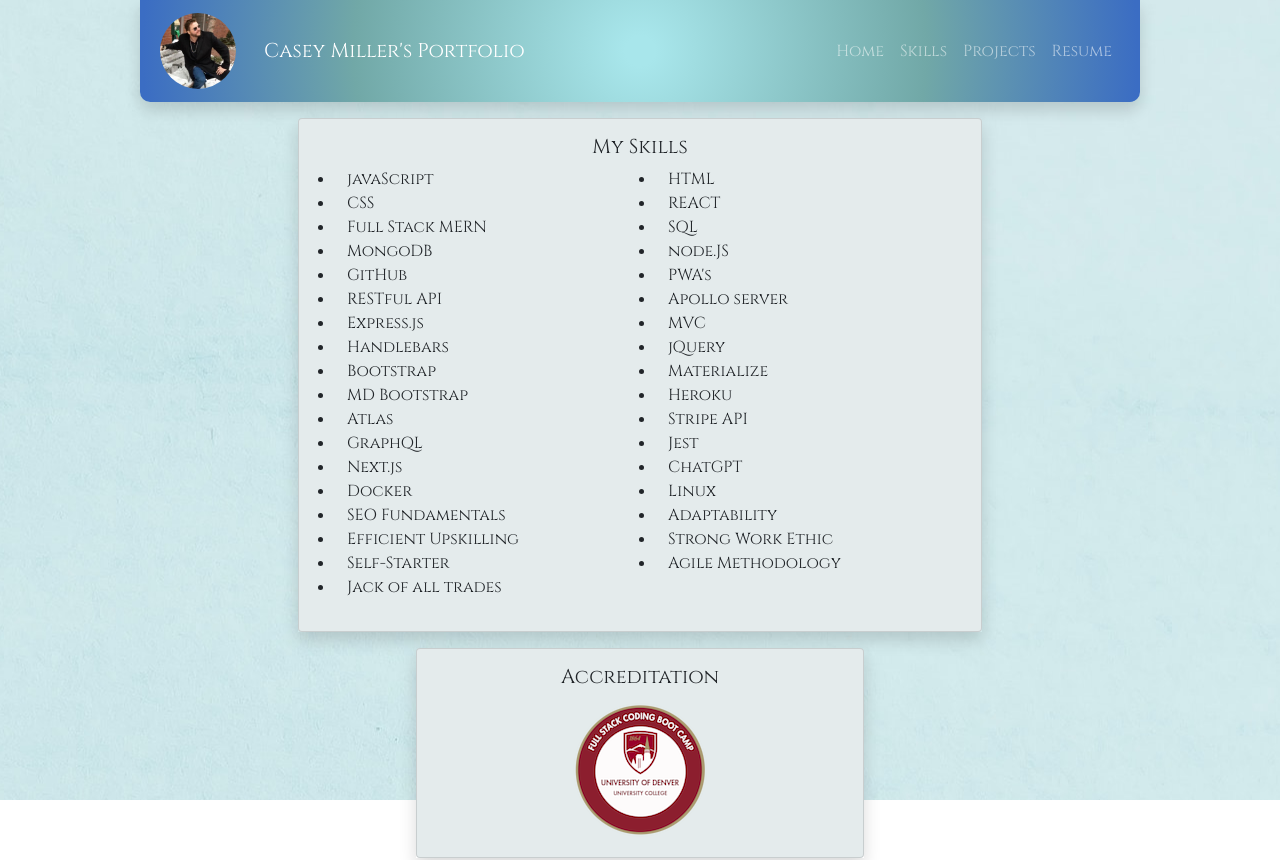
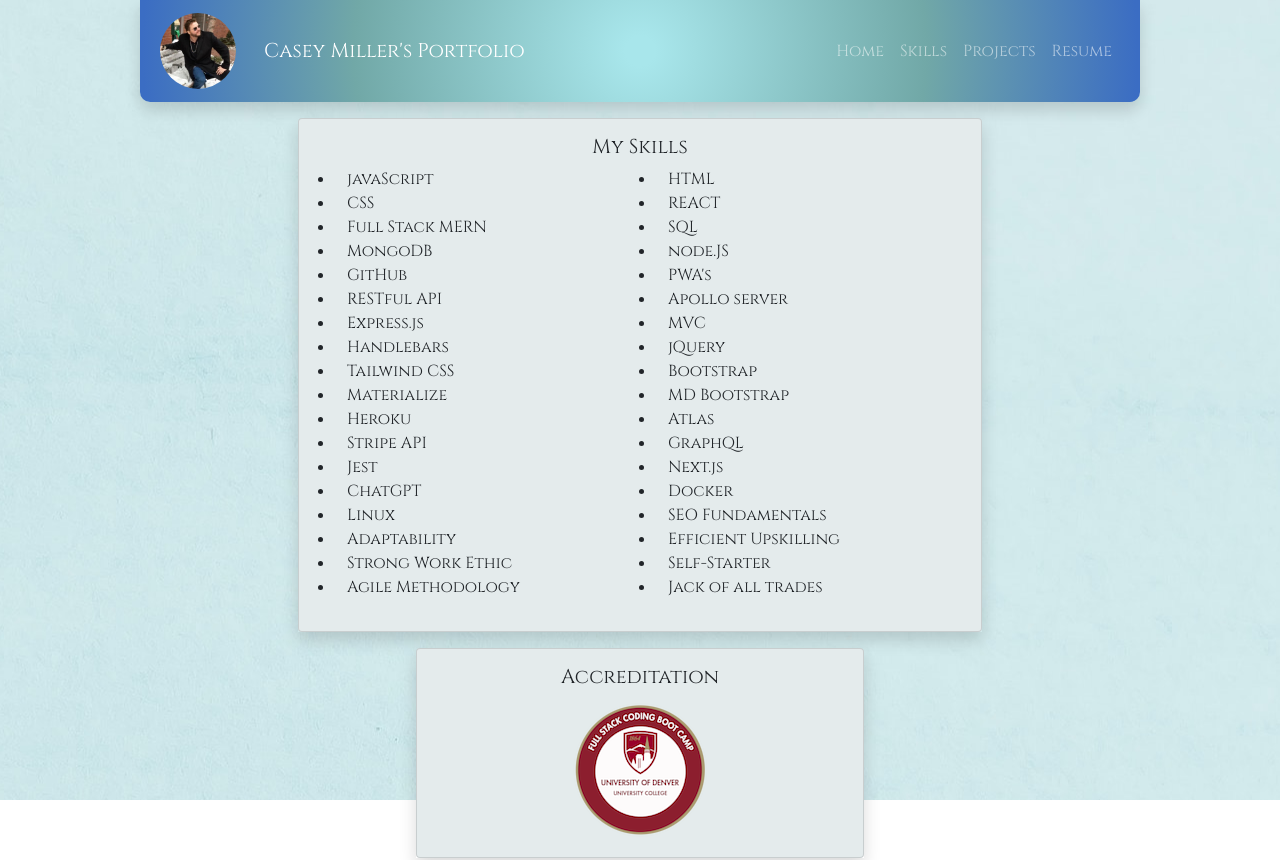
Before and after one commit to CaseySMiller/reactPortfolio, a React (Create React App) app in the folder client/: page /skills in a window 1280 px wide. Shown: the top 860 px of the page. Built offline with nearby package versions, Linux system fonts and the light colour scheme.

Commit message:
updated skills

```diff
--- a/client/src/pages/Skills.js
+++ b/client/src/pages/Skills.js
@@ -21,6 +21,7 @@ const skillList = [
     'MVC',
     'Handlebars',
     'jQuery',
+    'Tailwind CSS',
     'Bootstrap',
     'Materialize',
     'MD Bootstrap',
```
